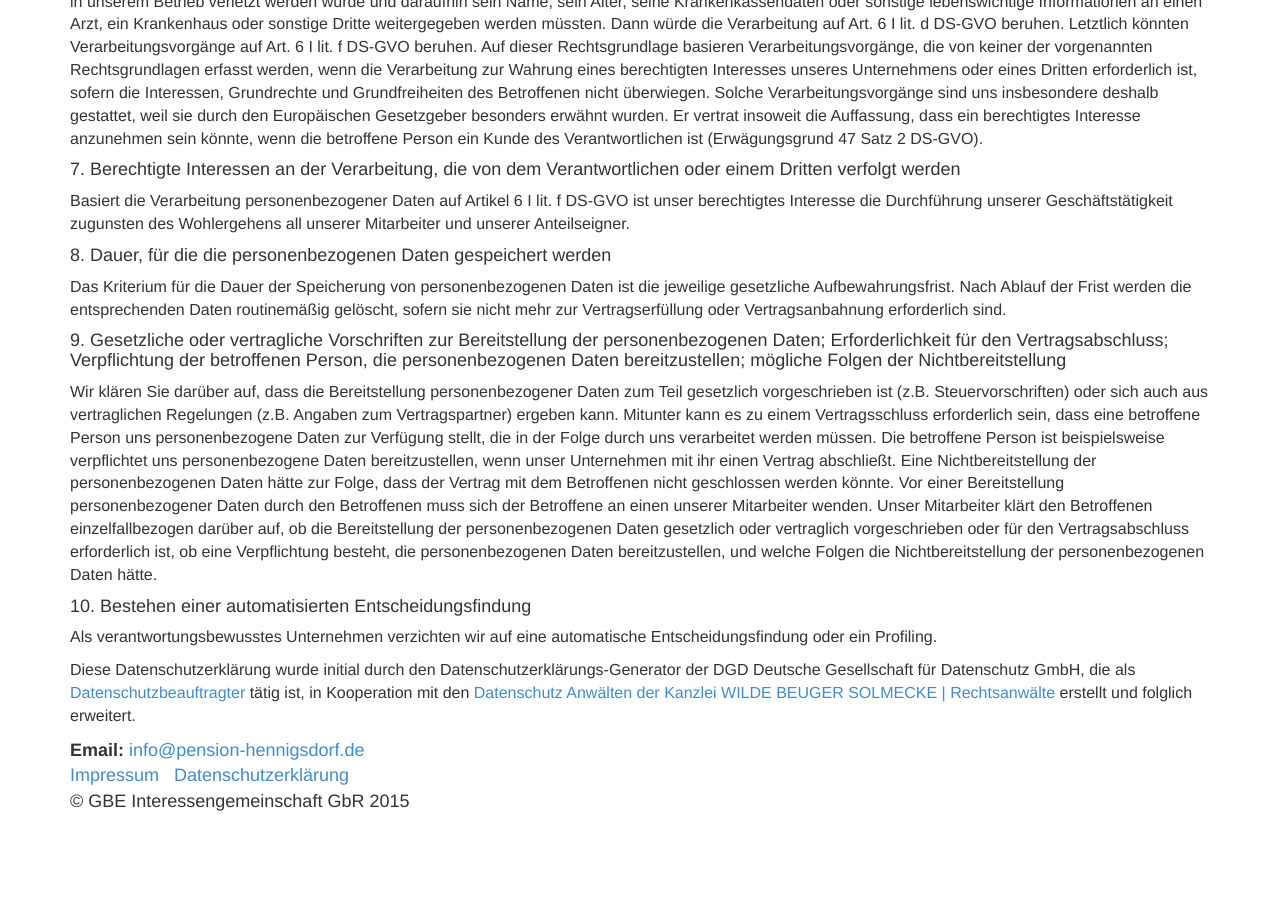
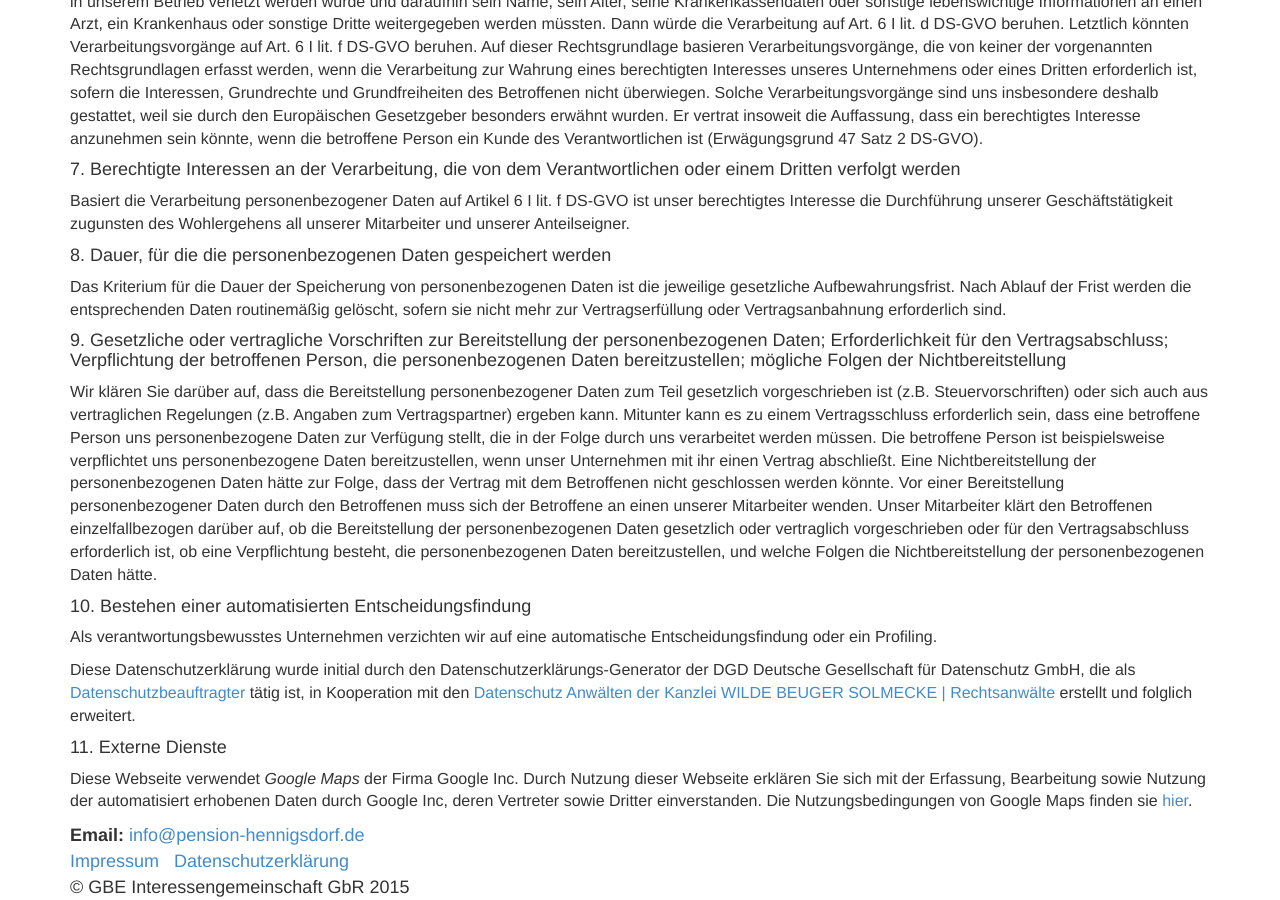
Before and after one commit to gbehennigsdorf/gbehennigsdorf.github.com, a Jekyll site: the page built from datenschutzerklaerung/index.html, in a window 1280 px wide and 900 px high, scrolled down 6163 px. Built offline with Jekyll 4.4.1, drawn with Linux system fonts in a browser that asks for light colours; before the commit the page ends 6978 px from its top, so only the background shows below that.

Commit message:
Update external services

```diff
--- a/datenschutzerklaerung/index.html
+++ b/datenschutzerklaerung/index.html
@@ -193,5 +193,9 @@ root: ../
 
     <p>Diese Datenschutzerklärung wurde initial durch den Datenschutzerklärungs-Generator der DGD Deutsche Gesellschaft für Datenschutz GmbH, die als <a href="https://dg-datenschutz.de/datenschutz-dienstleistungen/externer-datenschutzbeauftragter/">Datenschutzbeauftragter</a> tätig ist, in Kooperation mit den <a href="https://www.wbs-law.de/it-recht/datenschutzrecht/">Datenschutz Anwälten der Kanzlei WILDE BEUGER SOLMECKE | Rechtsanwälte</a> erstellt und folglich erweitert.</p>
     </p>
+
+    <h4>11. Externe Dienste</h4>
+    <p>Diese Webseite verwendet <em>Google Maps</em> der Firma Google Inc. Durch Nutzung dieser Webseite erklären Sie sich mit der Erfassung, Bearbeitung sowie Nutzung der automatisiert erhobenen Daten durch Google Inc, deren Vertreter sowie Dritter einverstanden. Die Nutzungsbedingungen von Google Maps finden sie <a href="https://www.google.com/intl/de_de/help/terms_maps.html">hier</a>.</p>
+
   </div><!--12-->
 </section><!--/marketing-text-->
```
